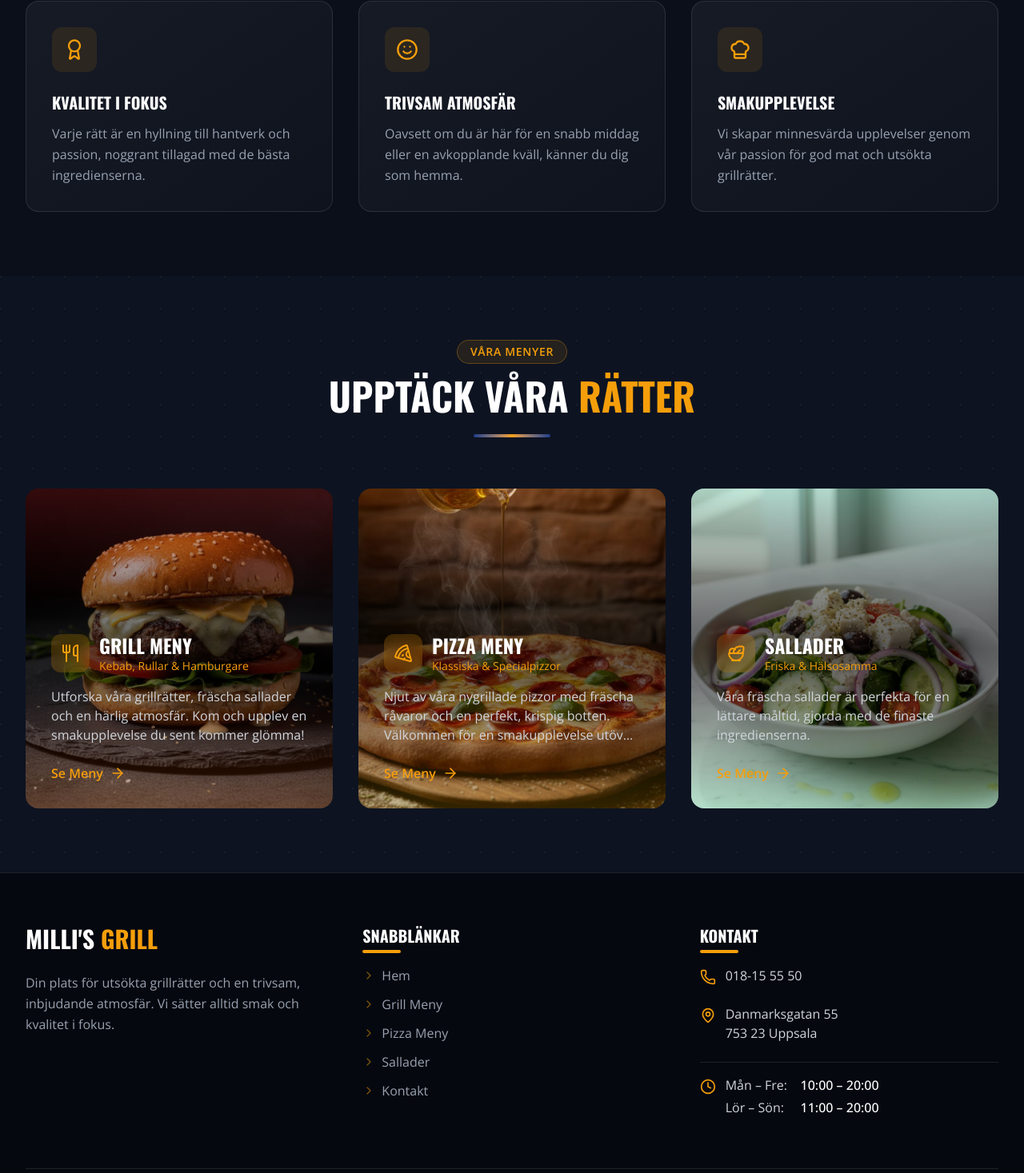
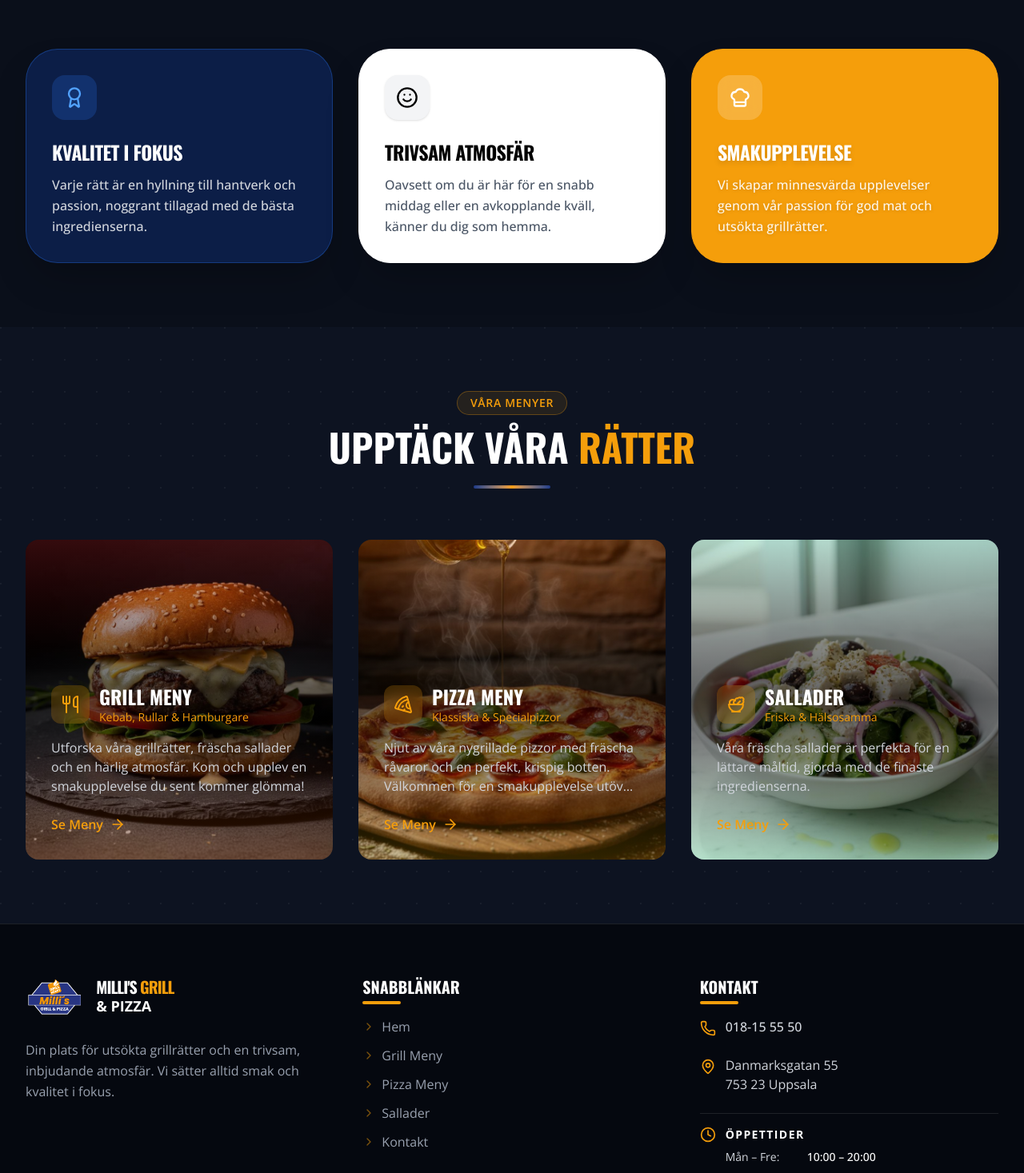
Before and after one commit to binukhewage/Milli-s-GRILL-, a React (Vite) app: page / in a window 1280 px wide. Shown: the part 1583-3050 px from the top of the page at 80% size. Built offline with nearby package versions, Linux system fonts and the light colour scheme.

Commit message:
final changes

```diff
--- a/src/pages/Home.jsx
+++ b/src/pages/Home.jsx
@@ -7,7 +7,7 @@ const Home = () => {
   return (
     <>
       <Hero />
-      <Welcome />
+      <Welcome/>
       <MenuCards />
     </>
   );
--- a/src/sections/Footer.jsx
+++ b/src/sections/Footer.jsx
@@ -1,5 +1,8 @@
 import React from 'react';
 import { Phone, MapPin, Clock, ChevronRight } from 'lucide-react';
+
+// Import your logo
+import logo from "../assets/millslogo.png";
 
 const Footer = () => {
   const scrollTo = (id) => {
@@ -14,11 +17,26 @@ const Footer = () => {
       <div className="max-w-7xl mx-auto px-4 sm:px-6 lg:px-8">
         <div className="grid grid-cols-1 md:grid-cols-2 lg:grid-cols-3 gap-12 mb-16">
 
-          {/* Brand & Description */}
+          {/* Brand Logo & Name Section */}
           <div className="space-y-6">
-            <h3 className="text-3xl font-heading font-bold text-white uppercase">
-              Milli's <span className="text-primary">Grill</span>
-            </h3>
+            <div
+              className="flex items-center gap-4 cursor-pointer group"
+              onClick={() => scrollTo('#hem')}
+            >
+              <img
+                src={logo}
+                alt="Milli's Grill Logo"
+                className="h-14 w-auto object-contain group-hover:opacity-80 transition-opacity"
+              />
+              <div className="flex flex-col">
+                <h3 className="text-xl font-black text-white leading-none tracking-tighter uppercase">
+                  Milli's <span className="text-primary">Grill</span>
+                </h3>
+                <span className="text-lg font-bold uppercase">
+                  & Pizza
+                </span>
+              </div>
+            </div>
             <p className="text-gray-400 leading-relaxed max-w-sm">
               Din plats för utsökta grillrätter och en trivsam, inbjudande atmosfär. Vi sätter alltid smak och kvalitet i fokus.
             </p>
@@ -61,7 +79,7 @@ const Footer = () => {
             <div className="space-y-6">
               <div className="flex items-start gap-3 group">
                 <Phone className="w-5 h-5 text-primary mt-1 group-hover:scale-110 transition-transform" />
-                <span className="text-gray-300 hover:text-white transition-colors">018-15 55 50</span>
+                <span className="text-gray-300 hover:text-white transition-colors font-medium">018-15 55 50</span>
               </div>
 
               <div className="flex items-start gap-3 group">
@@ -73,13 +91,16 @@ const Footer = () => {
               </div>
 
               <div className="flex items-start gap-3 pt-4 border-t border-white/10">
-                <Clock className="w-5 h-5 text-primary mt-1" />
-                <div className="text-gray-300 space-y-1">
-                  <div className="flex justify-between w-48">
+                <div className="w-full text-gray-300 space-y-2">
+                  <div className="flex items-center gap-3 mb-2">
+                    <Clock className="w-5 h-5 text-primary" />
+                    <span className="text-white font-bold text-sm uppercase tracking-widest">Öppettider</span>
+                  </div>
+                  <div className="flex justify-between max-w-[220px] text-sm pl-8">
                     <span>Mån – Fre:</span>
                     <span className="text-white font-medium">10:00 – 20:00</span>
                   </div>
-                  <div className="flex justify-between w-48">
+                  <div className="flex justify-between max-w-[220px] text-sm pl-8">
                     <span>Lör – Sön:</span>
                     <span className="text-white font-medium">11:00 – 20:00</span>
                   </div>
--- a/src/sections/Welcome.jsx
+++ b/src/sections/Welcome.jsx
@@ -1,7 +1,6 @@
 import React from 'react';
 import { Award, Smile, ChefHat } from 'lucide-react';
-import kebab from "../assets/kebab-roll.jpg";
-
+import kebab from "../assets/grillwelcome.jpg";
 
 const Welcome = () => {
   const features = [
@@ -9,16 +8,31 @@ const Welcome = () => {
       icon: Award,
       title: "Kvalitet i Fokus",
       description: "Varje rätt är en hyllning till hantverk och passion, noggrant tillagad med de bästa ingredienserna.",
+      // Indigo/Blue Style
+      cardStyle: "bg-blue-600/20 border-blue-500/30 hover:bg-blue-600/30",
+      iconStyle: "bg-blue-500/20 text-blue-400",
+      textStyle: "text-gray-300",
+      titleColor: "text-white"
     },
     {
       icon: Smile,
       title: "Trivsam Atmosfär",
       description: "Oavsett om du är här för en snabb middag eller en avkopplande kväll, känner du dig som hemma.",
+      // White Style
+      cardStyle: "bg-white border-white hover:bg-gray-50",
+      iconStyle: "bg-gray-100 text-black shadow-sm",
+      textStyle: "text-gray-600",
+      titleColor: "text-black"
     },
     {
       icon: ChefHat,
       title: "Smakupplevelse",
       description: "Vi skapar minnesvärda upplevelser genom vår passion för god mat och utsökta grillrätter.",
+      // Primary/Orange Style with WHITE text
+      cardStyle: "bg-primary border-primary hover:shadow-primary/20",
+      iconStyle: "bg-white/20 text-white backdrop-blur-sm",
+      textStyle: "text-white/90 drop-shadow-sm",
+      titleColor: "text-white drop-shadow-md"
     },
   ];
 
@@ -26,6 +40,8 @@ const Welcome = () => {
     <section className="relative py-20 bg-[#0a0f1a]">
       <div className="absolute top-0 left-0 w-full h-px bg-gradient-to-r from-transparent via-primary/50 to-transparent" />
       <div className="max-w-7xl mx-auto px-4 sm:px-6 lg:px-8">
+
+        {/* Header Section */}
         <div className="text-center mb-16">
           <span className="inline-block px-4 py-1 bg-primary/10 border border-primary/30 rounded-full text-primary text-sm font-semibold uppercase tracking-wider mb-4">
             Om Oss
@@ -36,6 +52,7 @@ const Welcome = () => {
           <div className="w-24 h-1 bg-gradient-to-r from-secondary via-primary to-secondary mx-auto rounded-full" />
         </div>
 
+        {/* Content Section */}
         <div className="grid md:grid-cols-2 gap-12 items-center mb-20">
           <div className="space-y-6">
             <p className="text-lg text-gray-300 leading-relaxed">
@@ -44,24 +61,32 @@ const Welcome = () => {
             <p className="text-lg text-gray-300 leading-relaxed">
               Oavsett om du är här för en snabb middag eller en långsam, avkopplande kväll, gör vi vårt bästa för att du ska känna dig som hemma. Hos oss är alla gäster välkomna och vi ser fram emot att få dela vår passion för god mat med dig!
             </p>
-            <p className="text-lg text-primary font-semibold">
-              Upplev en värld av smaker i vår restaurang, där varje rätt är en hyllning till hantverk och passion.
+            <p className="text-lg text-primary font-semibold italic">
+              "Upplev en värld av smaker i vår restaurang, där varje rätt är en hyllning till hantverk och passion."
             </p>
           </div>
-          <div className="relative">
-            <div className="absolute -inset-4 bg-gradient-to-r from-secondary/30 to-primary/30 rounded-2xl blur-xl" />
-            <img src={kebab} alt="Delicious kebab roll" className="relative rounded-2xl shadow-2xl w-full object-cover aspect-[4/3]" />
+          <div className="relative group">
+            <div className="absolute -inset-4 bg-gradient-to-r from-blue-500/20 to-primary/20 rounded-2xl blur-xl group-hover:blur-2xl transition-all duration-700" />
+            <img src={kebab} alt="Delicious kebab roll" className="relative rounded-2xl shadow-2xl w-full object-cover aspect-[4/3] transform transition-transform duration-700 group-hover:scale-[1.02]" />
           </div>
         </div>
 
-        <div className="grid sm:grid-cols-2 lg:grid-cols-3 gap-8">
+        {/* The 3 Themed Feature Cards */}
+        <div className="grid sm:grid-cols-2 lg:grid-cols-3 gap-8 pt-15">
           {features.map((feature, index) => (
-            <div key={index} className="group p-8 bg-gradient-to-br from-white/5 to-white/[0.02] border border-white/10 rounded-2xl hover:border-primary/50 transition-all duration-500 hover:-translate-y-2">
-              <div className="w-14 h-14 bg-primary/10 rounded-xl flex items-center justify-center mb-6 group-hover:bg-primary/20 transition-colors duration-300">
-                <feature.icon className="w-7 h-7 text-primary" />
+            <div
+              key={index}
+              className={`group p-8 border rounded-[2.5rem] transition-all duration-500 hover:-translate-y-2 shadow-2xl ${feature.cardStyle}`}
+            >
+              <div className={`w-14 h-14 rounded-2xl flex items-center justify-center mb-6 transition-transform duration-300 group-hover:scale-110 ${feature.iconStyle}`}>
+                <feature.icon className="w-7 h-7" />
               </div>
-              <h3 className="text-xl font-bold text-white mb-3">{feature.title}</h3>
-              <p className="text-gray-400 leading-relaxed">{feature.description}</p>
+              <h3 className={`text-2xl font-black mb-3 uppercase tracking-tight ${feature.titleColor}`}>
+                {feature.title}
+              </h3>
+              <p className={`leading-relaxed font-medium text-sm sm:text-base ${feature.textStyle}`}>
+                {feature.description}
+              </p>
             </div>
           ))}
         </div>
```
Also changed, not shown: src/assets/grillwelcome.jpg (added), src/assets/mi-store.png (added).
